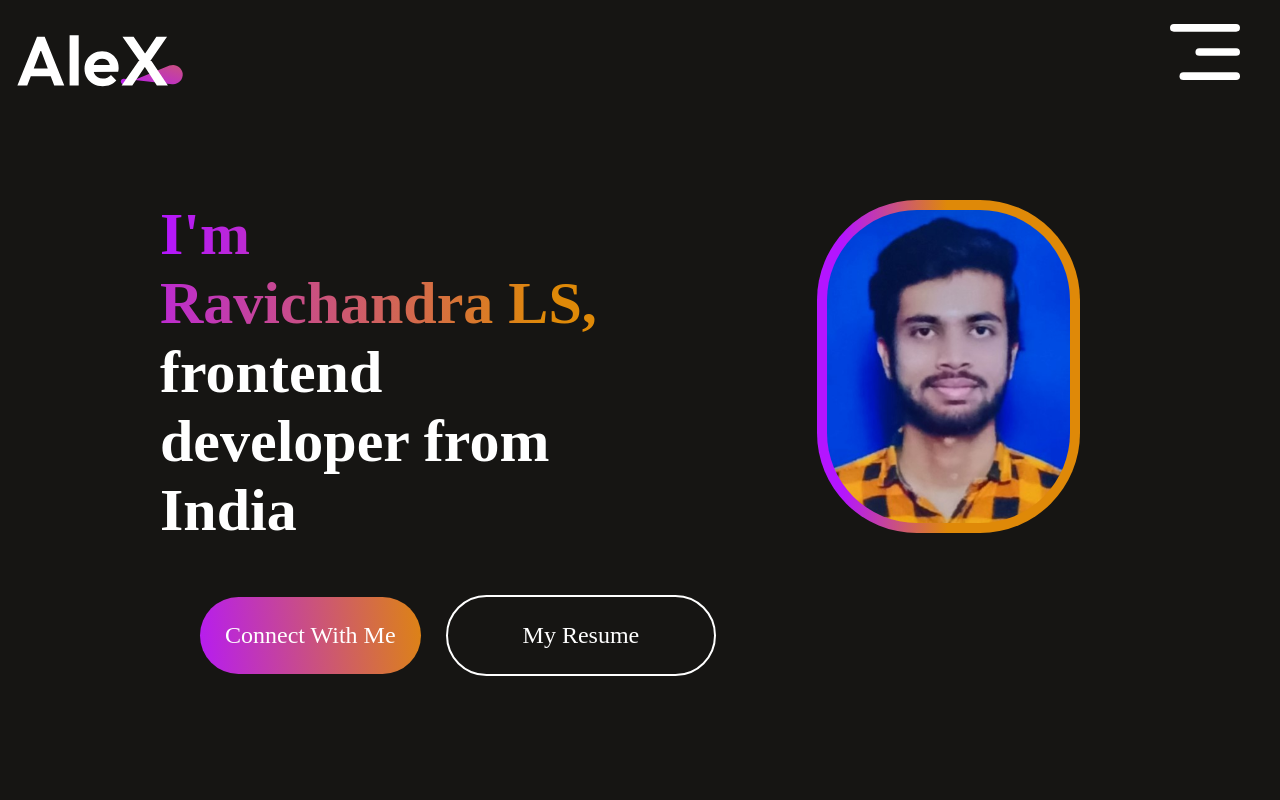
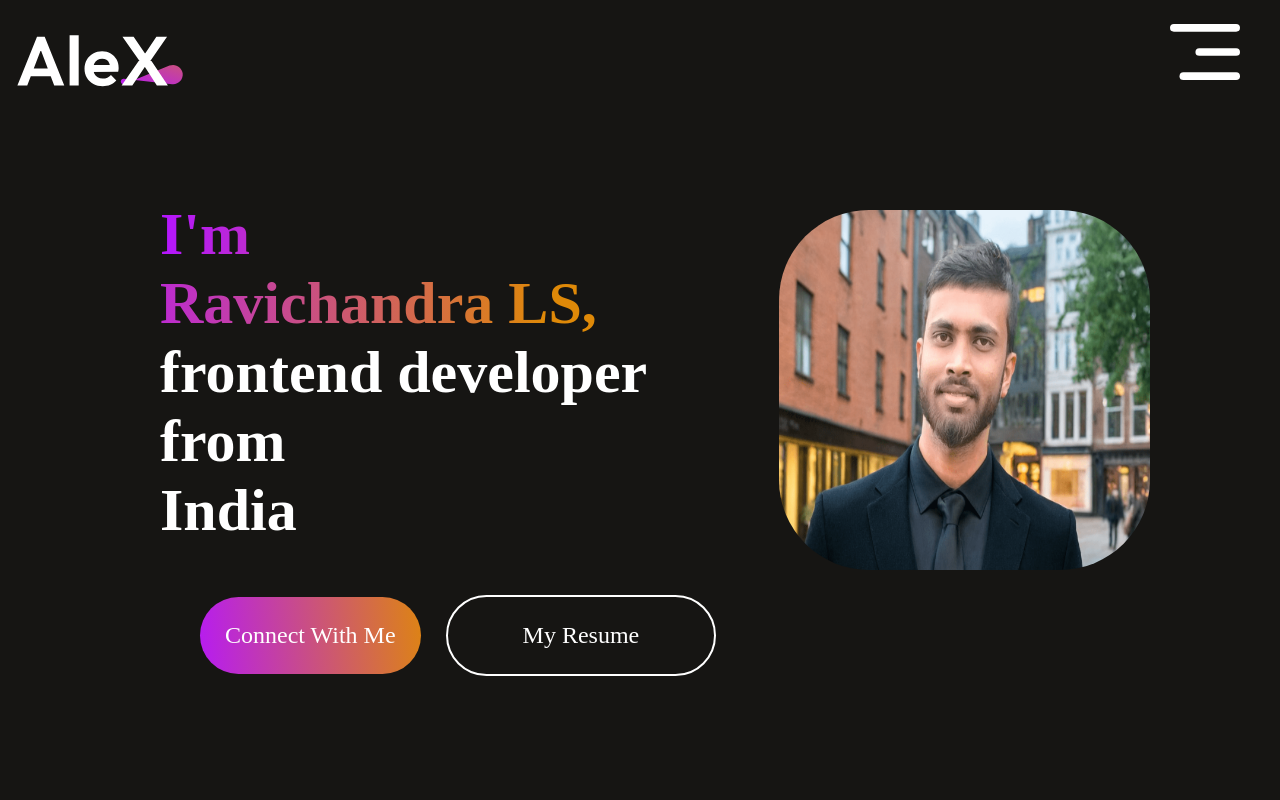
Before and after one commit to RAVICHANDRALS507/Portfolio, a React (Vite) app: page / in a window 1280 px wide. Shown: the top 800 px of the page. Built offline with nearby package versions, Linux system fonts and the light colour scheme.

Commit message:
Update Alteration in certificate

```diff
--- a/src/components/Certification/Certification.css
+++ b/src/components/Certification/Certification.css
@@ -86,7 +86,7 @@
 .view-button {
     position: absolute;
     bottom: 10px;
-    margin: 0 2vh 1vh 0;
+    margin: 0 2vh -0.5vh 0;
     right: 10px;
     padding: 10px 20px;
     background-color: #007BFF;
--- a/src/components/Certification/Certification.jsx
+++ b/src/components/Certification/Certification.jsx
@@ -9,13 +9,13 @@ const Certification = () => {
             <img src={theme_pattern} alt="" />
             <div className="timeline">
                 <div className="container left-container">
-                    <img src="https://cdn.dribbble.com/users/2410782/screenshots/8192199/media/a152b89721e1b17597aff54afbdef152.jpg?compress=1&resize=1600x1200&vertical=top" alt="" />
+                <img src="https://static.vecteezy.com/system/resources/previews/018/779/928/original/3d-illustration-of-amazon-logo-free-png.png" alt="" />
                     <div className="text-box">
-                        <h2>HacktoberFest contributor</h2>
-                        <small>2024</small>
-                        <p>Participated in HacktoberFest 2024 Open Source contribution which was conducted in the month of October 1-30, i contribute to open source and created 4 Merge Request succesfully and completed the target.</p>
-                        <a className="view-button" href="https://www.holopin.io/@ravichandrals507#badges" target="_blank" rel="noopener noreferrer">View</a>
+                        <h2>Research Paper on Optimized Processing Technique to detect Breast Cancer</h2>
+                        <small>2025</small>
+                        <p>Presented at 5th International Conference on smart Data Intelligence (ICSMDI-2025) organised by Kongunadu College of Engineering and Technology, Trichy, Tamil Nadu, India Jan 9-10-2025</p>
                         <span className="left-container-arrow"></span>
+                        <a className="view-button" href="https://drive.google.com/file/d/15H89jz716wAxXgwTNKiGK4NrKY3P0c16/view?usp=drivesdk" target="_blank" rel="noopener noreferrer">View</a>
                     </div>
                 </div>
 
@@ -30,14 +30,16 @@ const Certification = () => {
                     </div>
                 </div>
 
-                <div className="container left-container">
-                <img src="https://static.vecteezy.com/system/resources/previews/018/779/928/original/3d-illustration-of-amazon-logo-free-png.png" alt="" />
+
+
+<div className="container left-container">
+                    <img src="https://cdn.dribbble.com/users/2410782/screenshots/8192199/media/a152b89721e1b17597aff54afbdef152.jpg?compress=1&resize=1600x1200&vertical=top" alt="" />
                     <div className="text-box">
-                        <h2>Research Paper (present)</h2>
+                        <h2>HacktoberFest contributor</h2>
                         <small>2024</small>
-                        <p>A Model to detect Breast cancer</p>
+                        <p>Participated in HacktoberFest 2024 Open Source contribution which was conducted in the month of October 1-30, i contribute to open source and created 4 Merge Request succesfully and completed the target.</p>
+                        <a className="view-button" href="https://www.holopin.io/@ravichandrals507#badges" target="_blank" rel="noopener noreferrer">View</a>
                         <span className="left-container-arrow"></span>
-                        <a className="view-button" href="#" target="_blank" rel="noopener noreferrer">View</a>
                     </div>
                 </div>
 
--- a/src/components/Hero/Hero.css
+++ b/src/components/Hero/Hero.css
@@ -10,15 +10,26 @@
     gap: 35px;
 } */
 
-.hero img{
-    /* margin-top: 0px; */
-    border-radius: 100px;
-    /* margin-left: 150vh; */
-    float: right;
+/* .hero img{ */
+    /* margin-top: 0px; default*/
+    /* border-radius: 100px; */
+    /* margin-left: 150vh; default*/
+    /* float: right;
     background: linear-gradient(270deg,#DF8908 50.41%, #B415FF 90.25%);
       padding: 10px;
       width: 19%;
       margin: 0vh 25vh;
+} */
+
+
+/* For Professional image */
+.hero img{
+    border-radius: 100px;
+    float: right;
+    padding: 10px;
+    width: 29%;
+    margin: 0vh 15vh;
+    height: 45vh;
 }
 
 .hero h1{
--- a/src/components/Hero/Hero.jsx
+++ b/src/components/Hero/Hero.jsx
@@ -1,6 +1,7 @@
 import React from "react";
 import "./Hero.css";
-import Picture from "../../assets/Picture.jpg";
+// import Picture from "../../assets/Picture.jpg";
+import Picture from "../../assets/im.png";
 import AnchorLink from "react-anchor-link-smooth-scroll";
 
 const Hero = () => {
```
Also changed, not shown: src/assets/im.png (added).
